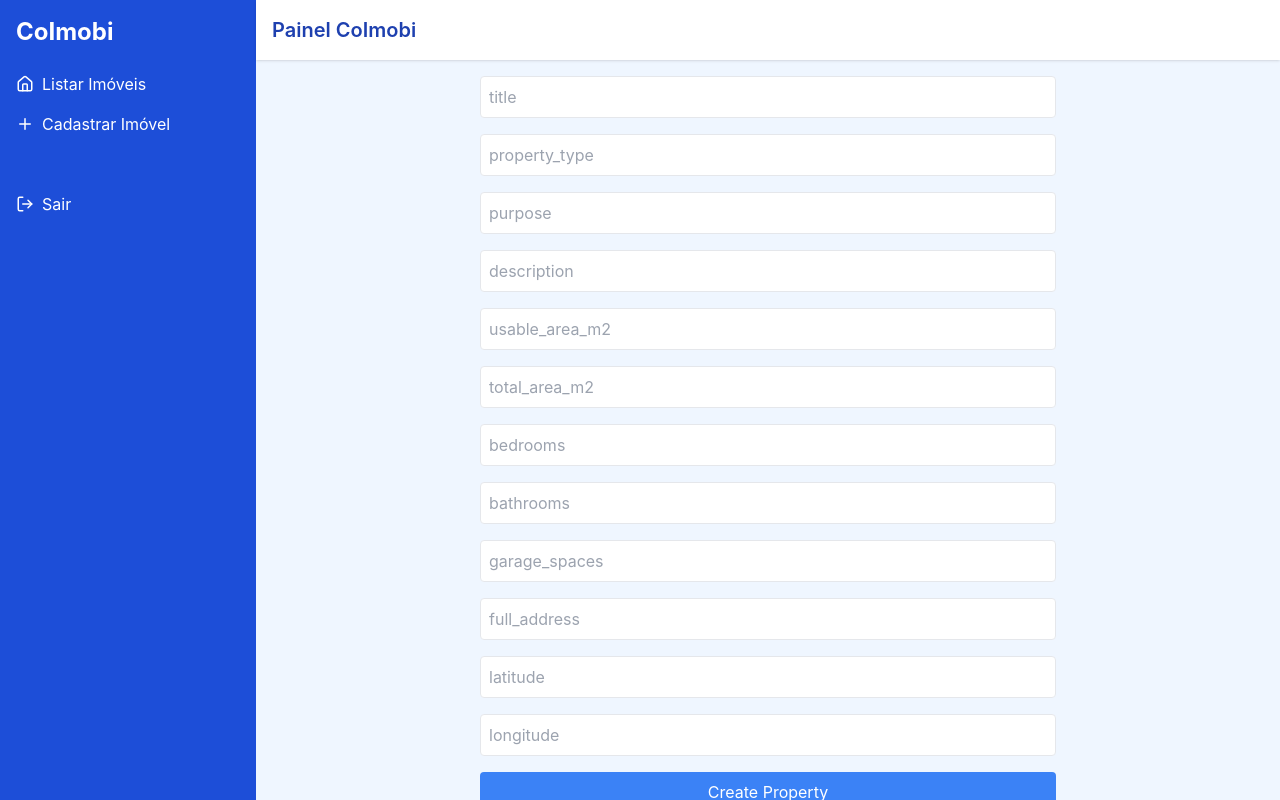
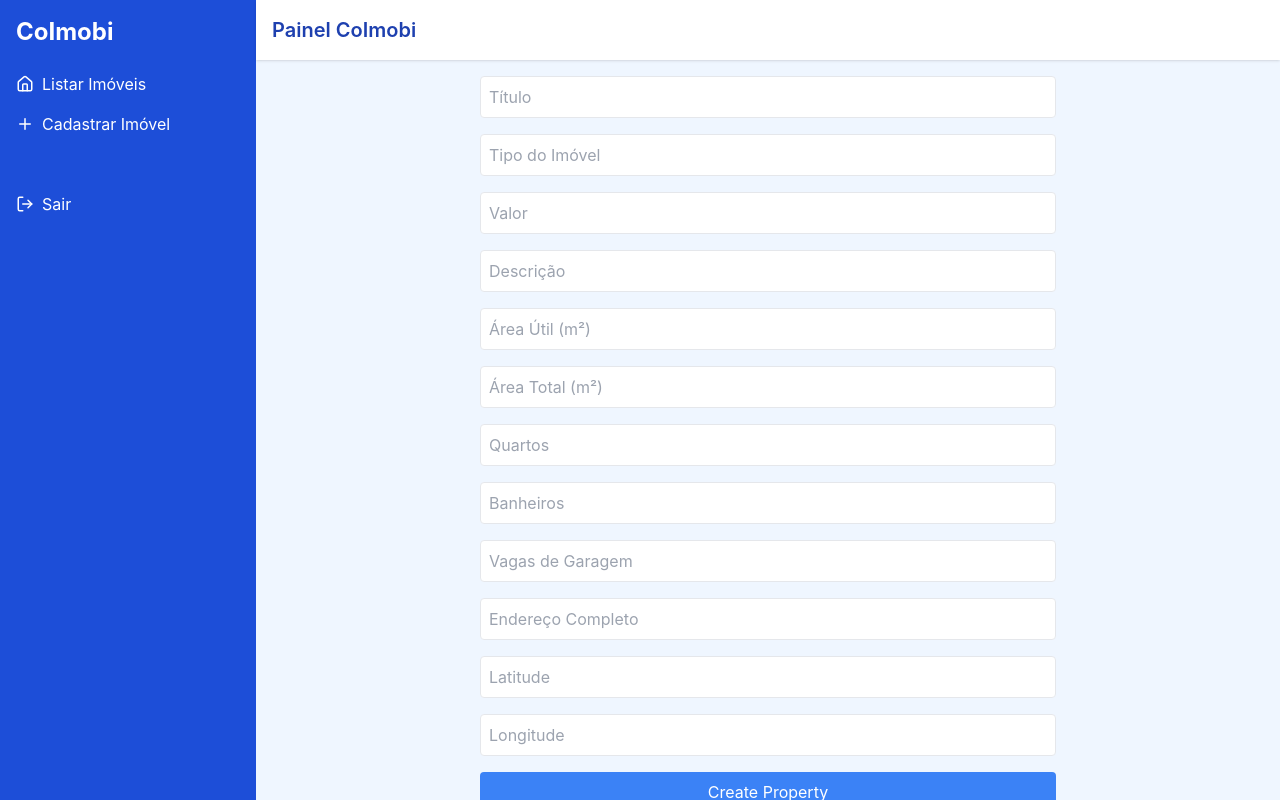
Before and after one commit to vigmiranda/coimobi-frontend, a React (Vite) app: page /properties/new in a window 1280 px wide. Built offline with nearby package versions, Linux system fonts and the light colour scheme.

Commit message:
Ajuste na edicao

```diff
--- a/src/App.jsx
+++ b/src/App.jsx
@@ -12,7 +12,7 @@
                 <Route index element={<Navigate to="properties" replace />} />
                 <Route path="properties" element={<PropertyList />} />
                 <Route path="properties/new" element={<PropertyForm />} />
-                <Route path="properties/:id/edit" element={<PropertyForm />} />
+                <Route path="properties/:ID/edit" element={<PropertyForm />} />
             </Route>
         </Routes>
     );
--- a/src/components/PropertyForm.jsx
+++ b/src/components/PropertyForm.jsx
@@ -21,9 +21,24 @@
   const [property, setProperty] = useState(initialState);
   const navigate = useNavigate();
   const { ID } = useParams();
+  const fieldLabels = {
+    title: 'Título',
+    property_type: 'Tipo do Imóvel',
+    purpose: 'Valor',
+    description: 'Descrição',
+    usable_area_m2: 'Área Útil (m²)',
+    total_area_m2: 'Área Total (m²)',
+    bedrooms: 'Quartos',
+    bathrooms: 'Banheiros',
+    garage_spaces: 'Vagas de Garagem',
+    full_address: 'Endereço Completo',
+    latitude: 'Latitude',
+    longitude: 'Longitude'
+  };
+
 
   useEffect(() => {
-    if (isEdit && ID) {
+    if (ID) {
       api.get(`/property`)
         .then(res => {
           const found = res.data.find(p => p.ID == ID);
@@ -51,6 +66,7 @@
       purpose: parseFloat(property.purpose?.toString().replace(',', '.')),
     };
 
+
     const method = isEdit ? api.put : api.post;
     method('/property', data)
         .then(() => navigate('/'));
@@ -64,7 +80,7 @@
           name={field}
           value={property[field]}
           onChange={handleChange}
-          placeholder={field}
+          placeholder={fieldLabels[field] || field}
           className="border p-2 rounded"
         />
       ))}
--- a/src/components/PropertyList.jsx
+++ b/src/components/PropertyList.jsx
@@ -35,7 +35,7 @@
               <p><b> Endereço: </b>  {p.full_address}</p>
             </div>
             <div className="space-x-2">
-              <Link to={`/edit/${p.ID}`} className="bg-blue-500 text-white px-3 py-1 rounded">Edit</Link>
+              <Link to={`properties/:ID/edit`} className="bg-blue-500 text-white px-3 py-1 rounded">Edit</Link>
               <button onClick={() => handleDelete(p.ID)} className="bg-red-500 text-white px-3 py-1 rounded">Delete</button>
             </div>
           </li>
```
